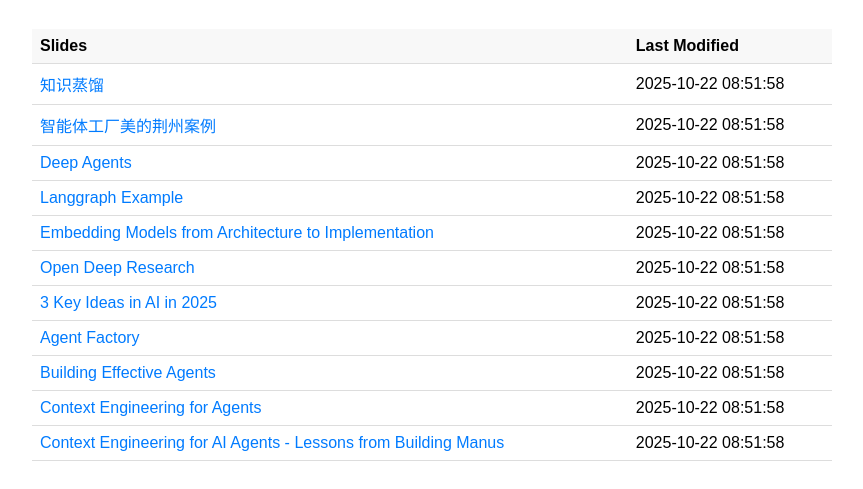
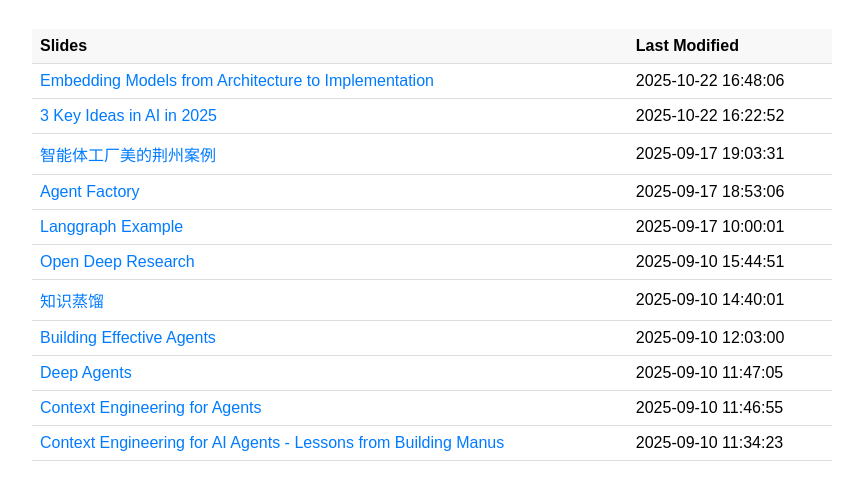
Before and after one commit to heiyanbin/html_slides, a plain HTML site: page index.html in a window 1280 px wide. Shown: the part 81-570 px from the top of the page, without its empty margins (208-1071 px from the left). Drawn offline with Linux system fonts and the light colour scheme.

Commit message:
display slides in the order of create time

```diff
--- a/index.html
+++ b/index.html
@@ -46,17 +46,17 @@
             <tr><th>Slides</th><th>Last Modified</th></tr>
         </thead>
         <tbody>
-            <tr><td><a href='知识蒸馏.html'>知识蒸馏</a></td><td>2025-10-22 08:51:58</td></tr>
-            <tr><td><a href='智能体工厂美的荆州案例.html'>智能体工厂美的荆州案例</a></td><td>2025-10-22 08:51:58</td></tr>
-            <tr><td><a href='Deep Agents.html'>Deep Agents</a></td><td>2025-10-22 08:51:58</td></tr>
-            <tr><td><a href='Langgraph Example.html'>Langgraph Example</a></td><td>2025-10-22 08:51:58</td></tr>
-            <tr><td><a href='Embedding Models from Architecture to Implementation.html'>Embedding Models from Architecture to Implementation</a></td><td>2025-10-22 08:51:58</td></tr>
-            <tr><td><a href='Open Deep Research.html'>Open Deep Research</a></td><td>2025-10-22 08:51:58</td></tr>
-            <tr><td><a href='3 Key Ideas in AI in 2025.html'>3 Key Ideas in AI in 2025</a></td><td>2025-10-22 08:51:58</td></tr>
-            <tr><td><a href='Agent Factory.html'>Agent Factory</a></td><td>2025-10-22 08:51:58</td></tr>
-            <tr><td><a href='Building Effective Agents.html'>Building Effective Agents</a></td><td>2025-10-22 08:51:58</td></tr>
-            <tr><td><a href='Context Engineering for Agents.html'>Context Engineering for Agents</a></td><td>2025-10-22 08:51:58</td></tr>
-            <tr><td><a href='Context Engineering for AI Agents - Lessons from Building Manus.html'>Context Engineering for AI Agents - Lessons from Building Manus</a></td><td>2025-10-22 08:51:58</td></tr>
+            <tr><td><a href='Embedding Models from Architecture to Implementation.html'>Embedding Models from Architecture to Implementation</a></td><td>2025-10-22 16:48:06</td></tr>
+            <tr><td><a href='3 Key Ideas in AI in 2025.html'>3 Key Ideas in AI in 2025</a></td><td>2025-10-22 16:22:52</td></tr>
+            <tr><td><a href='智能体工厂美的荆州案例.html'>智能体工厂美的荆州案例</a></td><td>2025-09-17 19:03:31</td></tr>
+            <tr><td><a href='Agent Factory.html'>Agent Factory</a></td><td>2025-09-17 18:53:06</td></tr>
+            <tr><td><a href='Langgraph Example.html'>Langgraph Example</a></td><td>2025-09-17 10:00:01</td></tr>
+            <tr><td><a href='Open Deep Research.html'>Open Deep Research</a></td><td>2025-09-10 15:44:51</td></tr>
+            <tr><td><a href='知识蒸馏.html'>知识蒸馏</a></td><td>2025-09-10 14:40:01</td></tr>
+            <tr><td><a href='Building Effective Agents.html'>Building Effective Agents</a></td><td>2025-09-10 12:03:00</td></tr>
+            <tr><td><a href='Deep Agents.html'>Deep Agents</a></td><td>2025-09-10 11:47:05</td></tr>
+            <tr><td><a href='Context Engineering for Agents.html'>Context Engineering for Agents</a></td><td>2025-09-10 11:46:55</td></tr>
+            <tr><td><a href='Context Engineering for AI Agents - Lessons from Building Manus.html'>Context Engineering for AI Agents - Lessons from Building Manus</a></td><td>2025-09-10 11:34:23</td></tr>
         </tbody>
     </table>
 </body>
```
Also changed, not shown: 1 other file.
